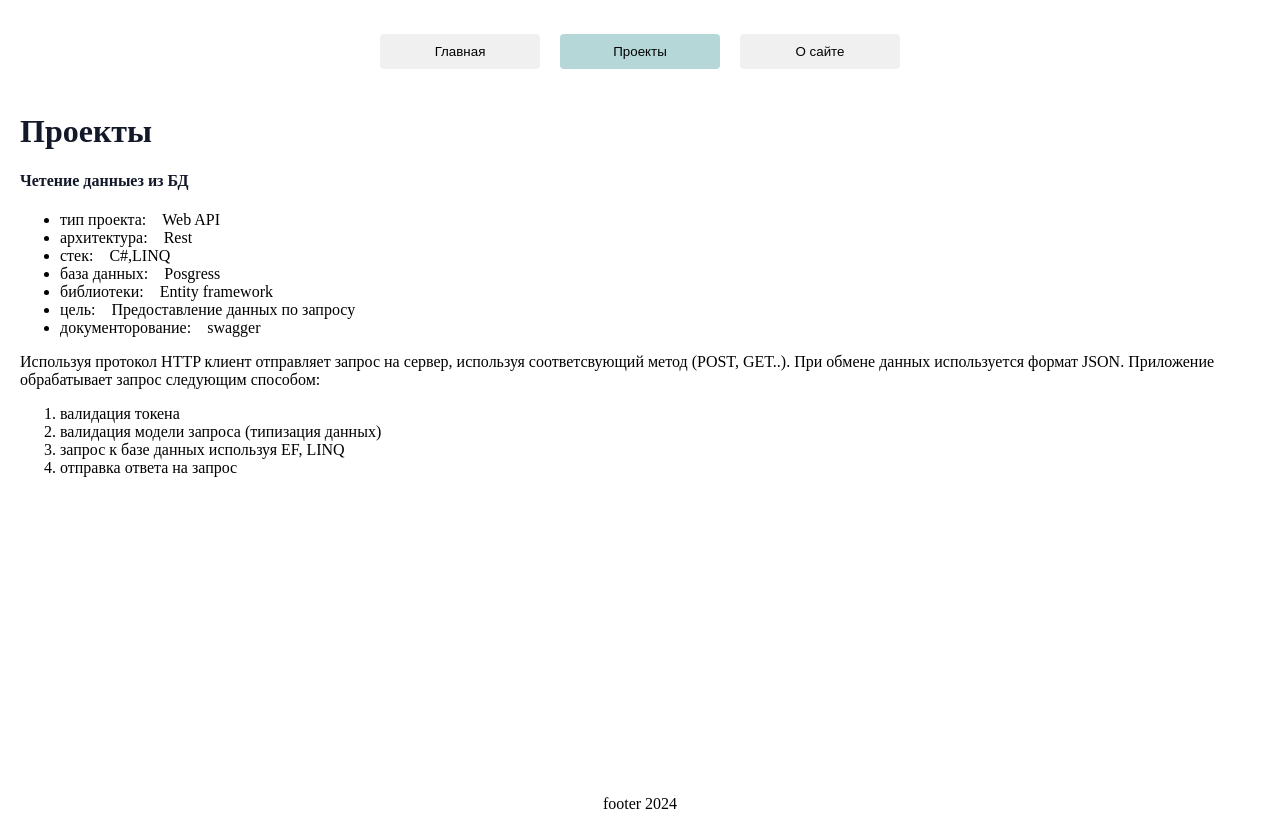
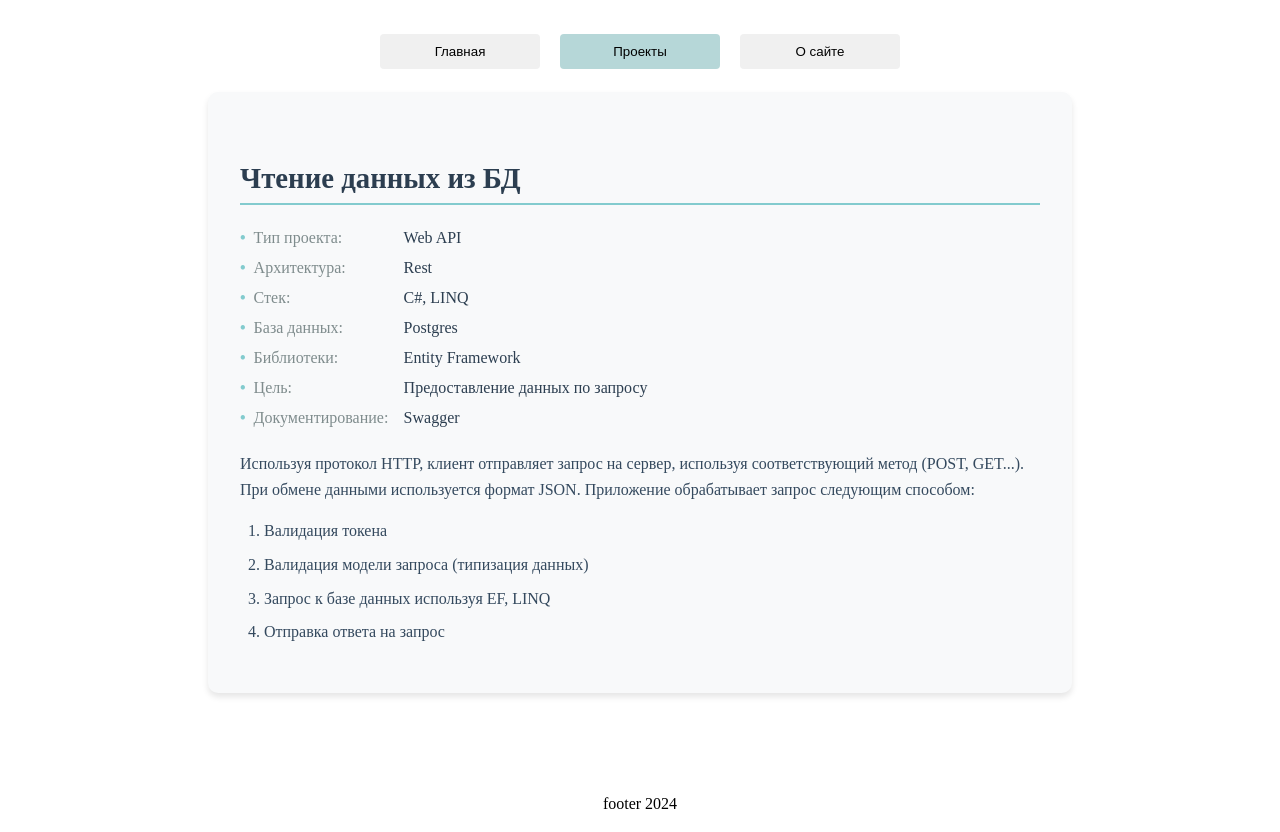
Before and after one commit to mbalychev/app-react, a React (Create React App) app: page /programm in a window 1280 px wide. Built offline with nearby package versions, Linux system fonts and the light colour scheme.

Commit message:
refact styled: programm project; import colors from common

```diff
--- a/src/components/array/menu/menu.styles.ts
+++ b/src/components/array/menu/menu.styles.ts
@@ -1,4 +1,5 @@
 import styled from "styled-components";
+import { colors } from "../../../styles/common.style";
 
 
 interface DropdownContentProps {
@@ -32,7 +33,7 @@ export const MenuButtonStyled = styled.button.attrs<MenuButtonProps>((props) =>
 min-width: 160px;
   padding: 10px 20px;
   margin: 0 10px;
-  background-color: ${(props) => (props.isActive ? '#b6d7d8' : '#f0f0f0')} ;
+  background-color: ${(props) => (props.isActive ? colors.primaryLight : '#f0f0f0')} ;
   border: 1px #d6d6d6;
   border-radius: 4px;
   cursor: pointer;
@@ -81,7 +82,7 @@ export const DropdownItemStyled = styled.div.attrs<MenuButtonProps>((props) => (
   padding: 12px 16px;
   text-decoration: none;
   display: block;
-  background-color: ${(props) => (props.isActive ? '#b6d7d8' : '#f0f0f0')} ;
+  background-color: ${(props) => (props.isActive ? ' ${colors.primaryLight}' : '#f0f0f0')} ;
   &:hover {
     background-color: #83cbce;
   }
--- a/src/components/array/menu/programming/webApiProject.tsx
+++ b/src/components/array/menu/programming/webApiProject.tsx
@@ -1,55 +1,55 @@
-import { FC } from "react"
-import { Header4, Li, Ol, P, Ul } from "../../../../styles/common.style"
+import React, { FC } from "react";
+import styled from "styled-components";
+import { ContainerProject, HeaderH4, Label, List, ListItem, OrderedList, OrderedListItem, Paragraph, Value } from "../../../../styles/common.style";
+
 
 const WebApiProject: FC = () => {
-
-    return <>
-        <Header4>
-            Четение данныез из БД
-        </Header4>
-        <Ul>
-            <Li>
-                тип проекта:&emsp;Web API
-            </Li>
-            <Li>
-                архитектура:&emsp;Rest
-            </Li>
-            <Li>
-                стек:&emsp;C#,LINQ
-            </Li>
-            <Li>
-                база данных:&emsp;Posgress
-            </Li>
-            <Li>
-                библиотеки:&emsp;Entity framework
-            </Li>
-            <Li>
-                цель:&emsp;Предоставление данных по запросу
-            </Li>
-            <Li>
-                документорование:&emsp;swagger
-            </Li>
-        </Ul>
-        <P>
-            Используя протокол HTTP клиент отправляет запрос на сервер, используя соответсвующий метод (POST, GET..).
-            При обмене данных используется формат JSON.
-            Приложение обрабатывает запрос следующим способом:
-            <Ol>
-                <Li>
-                    валидация токена
-                </Li>
-                <Li>
-                    валидация модели запроса (типизация данных)
-                </Li>
-                <Li>
-                    запрос к базе данных используя EF, LINQ
-                </Li>
-                <Li>
-                    отправка ответа на запрос
-                </Li>
-            </Ol>
-        </P>
-    </>
-}
+    return (
+        <ContainerProject>
+            <HeaderH4>Чтение данных из БД</HeaderH4>
+            <List>
+                <ListItem>
+                    <Label>Тип проекта:</Label>
+                    <Value>Web API</Value>
+                </ListItem>
+                <ListItem>
+                    <Label>Архитектура:</Label>
+                    <Value>Rest</Value>
+                </ListItem>
+                <ListItem>
+                    <Label>Стек:</Label>
+                    <Value>C#, LINQ</Value>
+                </ListItem>
+                <ListItem>
+                    <Label>База данных:</Label>
+                    <Value>Postgres</Value>
+                </ListItem>
+                <ListItem>
+                    <Label>Библиотеки:</Label>
+                    <Value>Entity Framework</Value>
+                </ListItem>
+                <ListItem>
+                    <Label>Цель:</Label>
+                    <Value>Предоставление данных по запросу</Value>
+                </ListItem>
+                <ListItem>
+                    <Label>Документирование:</Label>
+                    <Value>Swagger</Value>
+                </ListItem>
+            </List>
+            <Paragraph>
+                Используя протокол HTTP, клиент отправляет запрос на сервер, используя соответствующий метод (POST, GET...).
+                При обмене данными используется формат JSON.
+                Приложение обрабатывает запрос следующим способом:
+                <OrderedList>
+                    <OrderedListItem>Валидация токена</OrderedListItem>
+                    <OrderedListItem>Валидация модели запроса (типизация данных)</OrderedListItem>
+                    <OrderedListItem>Запрос к базе данных используя EF, LINQ</OrderedListItem>
+                    <OrderedListItem>Отправка ответа на запрос</OrderedListItem>
+                </OrderedList>
+            </Paragraph>
+        </ContainerProject>
+    );
+};
 
 export default WebApiProject;
--- a/src/pages/programmPage.tsx
+++ b/src/pages/programmPage.tsx
@@ -1,12 +1,11 @@
 import { FC, memo } from "react";
 import { MainDiv } from "./programmPage.styles";
-import { Header1 } from "../styles/common.style";
+import { HeaderH1 } from "../styles/common.style";
 import WebApiProject from "../components/array/menu/programming/webApiProject";
 
 const ProgrammPage: FC = () => {
 
     return <MainDiv>
-        <Header1>Проекты</Header1>
         <WebApiProject />
     </MainDiv>
 }
--- a/src/styles/common.style.ts
+++ b/src/styles/common.style.ts
@@ -1,29 +1,80 @@
 import styled from "styled-components";
 
-export const Header1 = styled.h1`
-color: #141929;
-`
-export const Header2 = styled.h2`
-color: #141929;
-`
-export const Header3 = styled.h3`
-color: #141929;
-`
-export const Header4 = styled.h4`
-color: #141929;
-`
-export const Header5 = styled.h5`
-color: #141929;
-`
+export const colors = {
+    primary: "#83cbce",
+    primaryLight: "#b6d7d8",
+    secondary: "#2c3e50",
+    text: "#34495e",
+    lightText: "#7f8c8d",
+    background: "#f8f9fa",
+    border: "#e0e0e0",
+};
 
-export const Ul = styled.ul`
-`
+export const ContainerProject = styled.div`
+  max-width: 800px;
+  margin: 0 auto;
+  padding: 2rem;
+  background-color: ${colors.background};
+  border-radius: 10px;
+  box-shadow: 0 4px 6px rgba(0, 0, 0, 0.1);
+`;
 
-export const Li = styled.li`
-`
+export const HeaderH1 = styled.h1`
+  color: ${colors.secondary};
+  font-size: 2.4rem;
+  margin-bottom: 1.5rem;
+  border-bottom: 2px solid ${colors.primary};
+  padding-bottom: 0.5rem;
+`;
 
-export const P = styled.p`
-`
+export const HeaderH4 = styled.h4`
+  color: ${colors.secondary};
+  font-size: 1.8rem;
+  margin-bottom: 1.5rem;
+  border-bottom: 2px solid ${colors.primary};
+  padding-bottom: 0.5rem;
+`;
 
-export const Ol = styled.ol`
-`
+export const List = styled.ul`
+  list-style-type: none;
+  padding: 0;
+`;
+
+export const ListItem = styled.li`
+  margin-bottom: 0.75rem;
+  display: flex;
+  align-items: center;
+
+  &:before {
+    content: "•";
+    color: ${colors.primary};
+    font-weight: bold;
+    margin-right: 0.5rem;
+  }
+`;
+
+export const Label = styled.span`
+  /* font-weight: bold; */
+  color: ${colors.lightText};
+  min-width: 150px;
+`;
+
+export const Value = styled.span`
+  color: ${colors.secondary};
+`;
+
+export const Paragraph = styled.p`
+  color: ${colors.text};
+  line-height: 1.6;
+  margin-top: 1.5rem;
+`;
+
+export const OrderedList = styled.ol`
+  padding-left: 1.5rem;
+  margin-top: 1rem;
+`;
+
+export const OrderedListItem = styled.li`
+  color: ${colors.text};
+  margin-bottom: 0.5rem;
+`;
```
